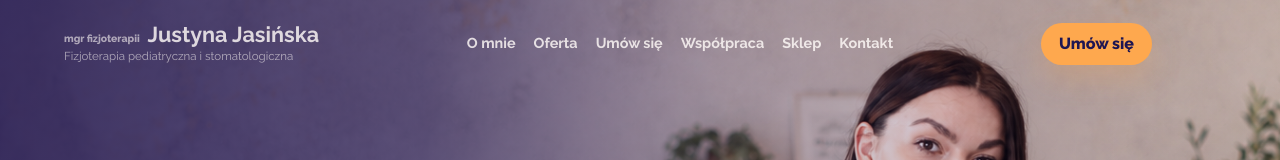
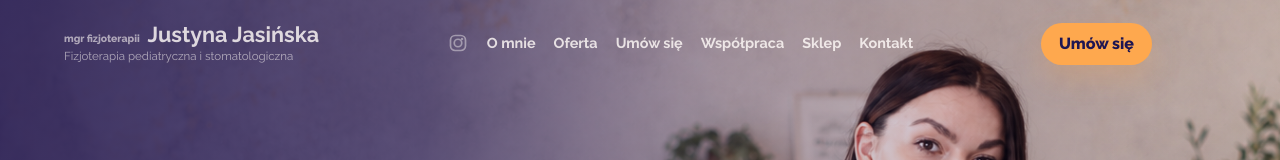
Before and after one commit to Shekspir2000/Justyna, a Next.js app: page / in a window 1280 px wide. Shown: the top 160 px of the page. Built offline with nearby package versions, Linux system fonts and the light colour scheme.

Commit message:
Update contact and shop styling

```diff
--- a/app/globals.css
+++ b/app/globals.css
@@ -169,6 +169,30 @@ main {
   padding: 8px 0;
 }
 
+.nav-social {
+  display: inline-flex;
+  width: 22px;
+  height: 22px;
+  align-items: center;
+  justify-content: center;
+  flex: 0 0 auto;
+  padding: 0 !important;
+  color: inherit;
+  opacity: 0.92;
+}
+
+.nav-social:hover {
+  opacity: 1;
+}
+
+.nav-social-icon {
+  width: 20px;
+  height: 20px;
+  background: currentColor;
+  mask: url("/images/instagram-icon.svg") center / contain no-repeat;
+  -webkit-mask: url("/images/instagram-icon.svg") center / contain no-repeat;
+}
+
 .desktop-nav a:hover {
   color: var(--rose);
 }
@@ -1136,7 +1160,7 @@ h3 {
   width: 8px;
   height: 8px;
   border-radius: 999px;
-  background: var(--gold);
+  background: var(--rose);
   transform: translateY(-50%);
 }
 
@@ -1394,9 +1418,7 @@ h3 {
 
 .shop-section {
   padding: clamp(70px, 8vw, 116px) var(--gutter);
-  background:
-    linear-gradient(135deg, rgba(30, 21, 82, 0.94), rgba(65, 52, 77, 0.9)),
-    var(--ink);
+  background: var(--blue);
   color: #fffaf8;
 }
 
@@ -1414,7 +1436,7 @@ h3 {
 
 .shop-copy .eyebrow {
   margin-bottom: 0;
-  color: var(--gold);
+  color: var(--rose);
   font-size: clamp(0.95rem, 1.21vw, 1.11rem);
   text-transform: none;
 }
@@ -1435,6 +1457,7 @@ h3 {
 }
 
 .contact-copy p {
+  max-width: 720px;
   color: rgba(65, 52, 77, 0.8);
   font-size: 1.06rem;
 }
@@ -1442,6 +1465,7 @@ h3 {
 .contact-list {
   display: grid;
   gap: 10px;
+  max-width: 680px;
   margin-top: 22px;
 }
 
@@ -1756,9 +1780,9 @@ h3 {
   }
 
   .contact-section {
-    grid-template-columns: minmax(0, 0.9fr) minmax(360px, 0.96fr);
+    grid-template-columns: minmax(0, 780px);
+    justify-content: center;
     align-items: start;
-    gap: clamp(28px, 4vw, 46px);
   }
 
   .offer-feature {
--- a/app/page.tsx
+++ b/app/page.tsx
@@ -184,6 +184,15 @@ export default function Home() {
           <small>Fizjoterapia pediatryczna i stomatologiczna</small>
         </a>
         <nav className="desktop-nav" aria-label="Sekcje strony">
+          <a
+            className="nav-social"
+            href="https://www.instagram.com/fizjoterapia_z_glowa/"
+            target="_blank"
+            rel="noreferrer"
+            aria-label="Instagram Justyny Jasińskiej"
+          >
+            <span className="nav-social-icon" aria-hidden="true" />
+          </a>
           {navItems.map(([label, href]) =>
             href ? (
               <a key={label} href={href}>
@@ -461,47 +470,12 @@ export default function Home() {
           </p>
           <div className="contact-list" aria-label="Dane kontaktowe">
             <a href={bookingUrl}>ZnanyLekarz: profil Justyny Jasińskiej</a>
-            <a href="tel:+48000000000">Telefon: [TELEFON]</a>
-            <a href="mailto:kontakt@justynajasinskafizjo.pl">E-mail: [E-MAIL]</a>
-            <a href="https://instagram.com/" target="_blank" rel="noreferrer">Instagram: [INSTAGRAM]</a>
-            <span>Adres gabinetu: [ADRES GABINETU], Kraków</span>
+            <a href="mailto:J.Jasinska.fizjo@gmail.com">E-mail: J.Jasinska.fizjo@gmail.com</a>
+            <a href="https://www.instagram.com/fizjoterapia_z_glowa/" target="_blank" rel="noreferrer">
+              Instagram: fizjoterapia_z_glowa
+            </a>
           </div>
         </div>
-        <form className="contact-form reveal" aria-label="Formularz kontaktowy">
-          <label>
-            {keepShortWords("Imię i nazwisko")}
-            <input name="name" type="text" autoComplete="name" placeholder="Anna Nowak" />
-          </label>
-          <label>
-            E-mail
-            <input name="email" type="email" autoComplete="email" placeholder="anna@email.pl" />
-          </label>
-          <label>
-            Telefon
-            <input name="phone" type="tel" autoComplete="tel" placeholder="+48 ..." />
-          </label>
-          <label>
-            Temat
-            <select name="topic" defaultValue="">
-              <option value="" disabled>Wybierz temat</option>
-              <option>{keepShortWords("Wizyta z niemowlęciem")}</option>
-              <option>Fizjoterapia dziecka</option>
-              <option>Bruksizm / TMJ</option>
-              <option>Współpraca logopedyczna</option>
-            </select>
-          </label>
-          <label className="full">
-            Wiadomość
-            <textarea name="message" rows={5} placeholder="Napisz, co chcesz skonsultować." />
-          </label>
-          <label className="rodo full">
-            <input type="checkbox" name="rodo" />
-            <span>{keepShortWords("Wyrażam zgodę na kontakt w odpowiedzi na przesłaną wiadomość oraz przetwarzanie danych w tym celu. Szczegóły RODO zostaną uzupełnione w polityce prywatności.")}</span>
-          </label>
-          <button className="primary-button full" type="submit">
-            Wyślij wiadomość
-          </button>
-        </form>
       </section>
 
       <footer className="site-footer">
```
Also changed, not shown: public/images/instagram-icon.svg (added).
